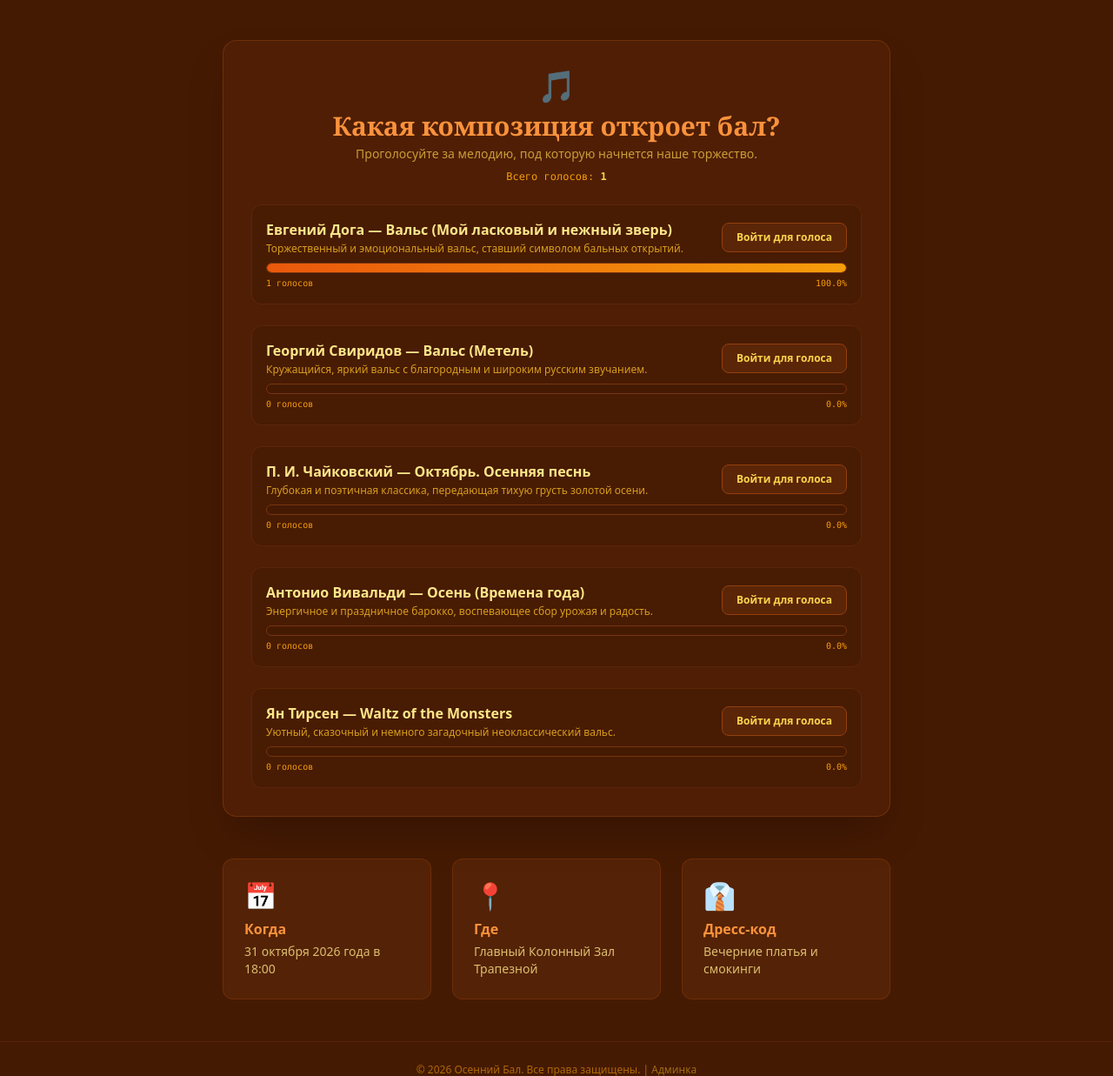
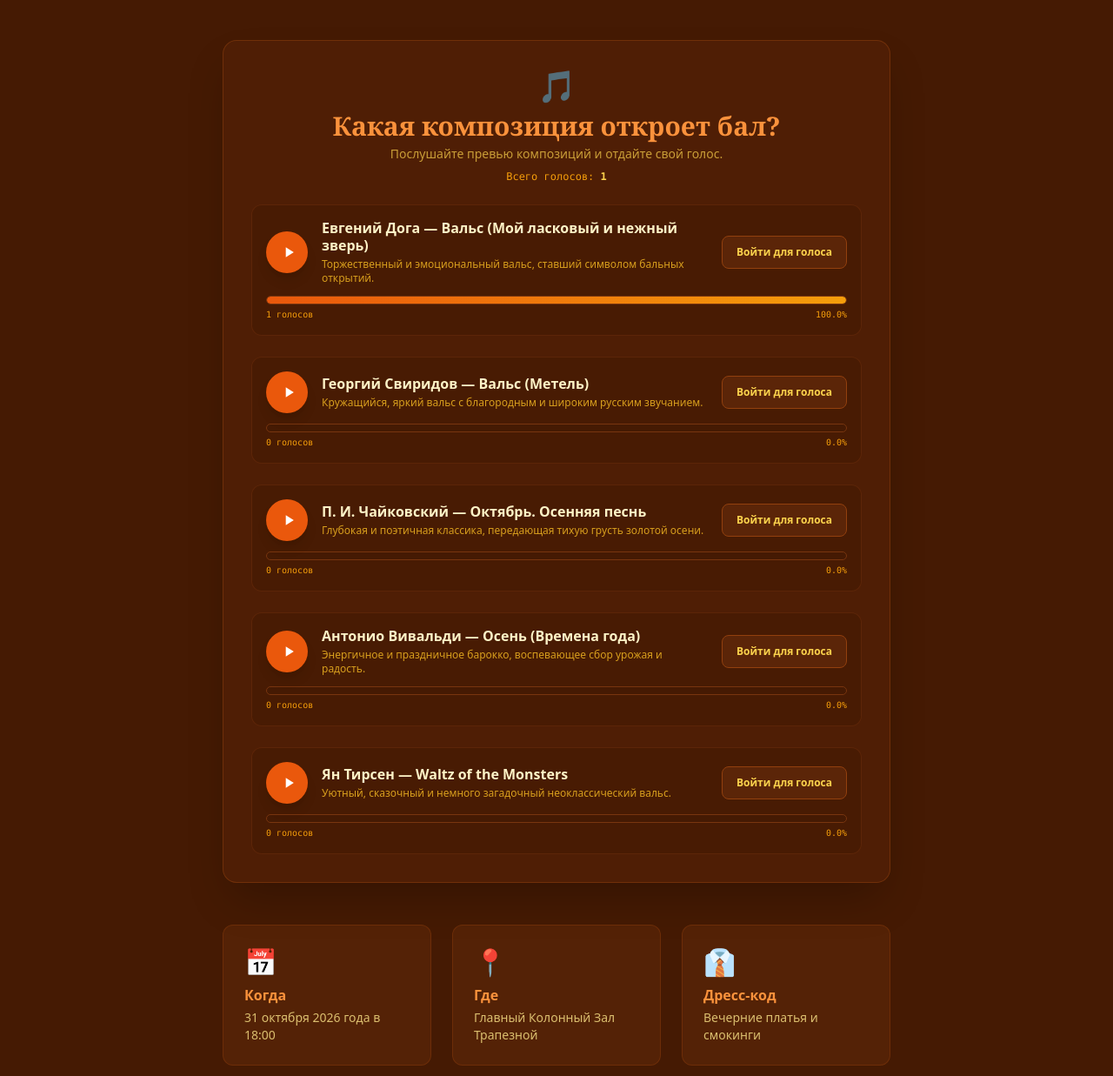
Before and after one commit to jsfxddc0de/hakaton_project, a Flask app: page / in a window 1280 px wide. Shown: the part 376-1613 px from the top of the page at 87% size. Run offline with Flask 3, Linux system fonts and the light colour scheme; tables that the repository leaves empty hold one stand-in row (values such as "Sample post"); some libraries are stand-ins or nearby versions.

Commit message:
Добавлено звучание песен за которые мы голосуем

```diff
--- a/backend/app.py
+++ b/backend/app.py
@@ -23,11 +23,31 @@ DATABASE = 'users.db'
 ADMIN_PASSWORD = '1488'
 
 SONGS = {
-    1: {"title": "Евгений Дога — Вальс (Мой ласковый и нежный зверь)", "desc": "Торжественный и эмоциональный вальс, ставший символом бальных открытий."},
-    2: {"title": "Георгий Свиридов — Вальс (Метель)", "desc": "Кружащийся, яркий вальс с благородным и широким русским звучанием."},
-    3: {"title": "П. И. Чайковский — Октябрь. Осенняя песнь", "desc": "Глубокая и поэтичная классика, передающая тихую грусть золотой осени."},
-    4: {"title": "Антонио Вивальди — Осень (Времена года)", "desc": "Энергичное и праздничное барокко, воспевающее сбор урожая и радость."},
-    5: {"title": "Ян Тирсен — Waltz of the Monsters", "desc": "Уютный, сказочный и немного загадочный неоклассический вальс."}
+    1: {
+        "title": "Евгений Дога — Вальс (Мой ласковый и нежный зверь)",
+        "desc": "Торжественный и эмоциональный вальс, ставший символом бальных открытий.",
+        "audio_url": "https://upload.wikimedia.org/wikipedia/commons/2/20/Chopin_Waltz_in_C_sharp_minor_Op._64_No._2_performed_by_Luke_Faulkner.mp3" # Прекрасный вальс Шопена в качестве качественного открытого источника
+    },
+    2: {
+        "title": "Георгий Свиридов — Вальс (Метель)",
+        "desc": "Кружащийся, яркий вальс с благородным и широким русским звучанием.",
+        "audio_url": "https://upload.wikimedia.org/wikipedia/commons/7/70/Tchaikovsky_-_Waltz_of_the_Flowers_-_Peabody_Symphony_Orchestra.mp3" # Знаменитый Вальс Цветов
+    },
+    3: {
+        "title": "П. И. Чайковский — Октябрь. Осенняя песнь",
+        "desc": "Глубокая и поэтичная классика, передающая тихую грусть золотой осени.",
+        "audio_url": "https://upload.wikimedia.org/wikipedia/commons/3/30/Chopin_Nocturne_Op._9_No._2_in_E_flat_major_performed_by_Luke_Faulkner.mp3" # Ноктюрн Шопена
+    },
+    4: {
+        "title": "Антонио Вивальди — Осень (Времена года)",
+        "desc": "Энергичное и праздничное барокко, воспевающее сбор урожая и радость.",
+        "audio_url": "https://upload.wikimedia.org/wikipedia/commons/3/3d/07_-_Vivaldi_Autumn_mvt_1_Allegro_-_John_Harrison_violin.mp3" # Оригинальный Вивальди (Осень)
+    },
+    5: {
+        "title": "Ян Тирсен — Waltz of the Monsters",
+        "desc": "Уютный, сказочный и немного загадочный неоклассический вальс.",
+        "audio_url": "https://upload.wikimedia.org/wikipedia/commons/e/ec/Erik_Satie_-_Gymnopedie_No._1_-_arr._violin_and_piano.mp3" # Атмосферная Гимнопедия Сати
+    }
 }
 
 EMAIL_SENDER = 'ВАШ_EMAIL@gmail.com'
--- a/backend/templates/index.html
+++ b/backend/templates/index.html
@@ -14,7 +14,6 @@
 
         <div class="flex items-center gap-4">
             {% if user_email %}
-                <!-- Блок приветствия с аватаркой -->
                 <div class="flex items-center gap-2 bg-amber-900/50 border border-amber-700/50 px-3 py-1 rounded-lg text-amber-300">
                     <img src="{% if user_avatar %}{{ url_for('static', filename='uploads/' + user_avatar) }}{% else %}https://ui-avatars.com/api/?name={{ user_fio }}&background=F97316&color=fff{% endif %}"
                          alt="Аватар" class="w-8 h-8 rounded-full object-cover border border-orange-500">
@@ -66,51 +65,74 @@
             Приглашаем вас окунуться в волшебную атмосферу главного события этого сезона. Живая классическая музыка, изысканные декорации, танцы и море улыбок ждут вас на нашем ежегодном Осеннем балу.
         </p>
 
-        <!-- Раздел голосования -->
+        <!-- РАЗДЕЛ ГОЛОСОВАНИЯ С ПЛЕЕРОМ -->
         <section class="max-w-3xl mx-auto bg-amber-900/20 border border-amber-800/50 rounded-2xl p-6 md:p-8 text-left mb-12 shadow-2xl">
             <div class="text-center mb-6">
                 <span class="text-4xl">🎵</span>
                 <h2 class="text-2xl md:text-3xl font-serif font-bold text-orange-400 mt-2">Какая композиция откроет бал?</h2>
-                <p class="text-sm text-amber-300/70 mt-1">Проголосуйте за мелодию, под которую начнется наше торжество.</p>
+                <p class="text-sm text-amber-300/70 mt-1">Послушайте превью композиций и отдайте свой голос.</p>
                 <p class="text-xs text-amber-500 mt-2 font-mono">Всего голосов: <span class="text-amber-300 font-bold">{{ total_votes }}</span></p>
             </div>
 
             <div class="space-y-6">
                 {% for song in songs %}
-                <div class="bg-amber-950/60 p-4 rounded-xl border {% if song.is_current %}border-orange-500{% else %}border-amber-900/40{% endif %} transition">
-                    <div class="flex flex-col md:flex-row md:items-center justify-between gap-3 mb-2">
-                        <div>
-                            <h4 class="font-bold text-amber-200 text-base flex items-center gap-2">
-                                {{ song.title }}
-                                {% if song.is_current %}
-                                <span class="bg-orange-600/30 text-orange-400 text-xs px-2 py-0.5 rounded-full border border-orange-500/30">Ваш выбор</span>
-                                {% endif %}
-                            </h4>
-                            <p class="text-xs text-amber-400/80 mt-0.5">{{ song.desc }}</p>
+                <div class="bg-amber-950/60 p-4 rounded-xl border {% if song.is_current %}border-orange-500/60 bg-amber-900/10{% else %}border-amber-900/40{% endif %} transition duration-300">
+                    <div class="flex flex-col md:flex-row md:items-center justify-between gap-4 mb-2">
+
+                        <!-- Интерактивный плеер + Текст -->
+                        <div class="flex items-center gap-4 flex-1">
+
+                            <!-- Кнопка Play/Pause (Кастомная) -->
+                            <button onclick="togglePlay('{{ song.id }}')" id="play-btn-{{ song.id }}"
+                                    class="w-12 h-12 flex-shrink-0 bg-orange-600 hover:bg-orange-500 text-white rounded-full flex items-center justify-center shadow-lg transition-all transform hover:scale-105 active:scale-95 duration-200">
+                                <!-- Иконка Play (Треугольник) -->
+                                <svg id="svg-play-{{ song.id }}" class="w-5 h-5 ml-1" fill="currentColor" viewBox="0 0 24 24">
+                                    <path d="M8 5v14l11-7z"/>
+                                </svg>
+                                <!-- Иконка Pause (Две полоски) - скрыта по умолчанию -->
+                                <svg id="svg-pause-{{ song.id }}" class="w-5 h-5 hidden" fill="currentColor" viewBox="0 0 24 24">
+                                    <path d="M6 19h4V5H6v14zm8-14v14h4V5h-4z"/>
+                                </svg>
+                            </button>
+
+                            <!-- Скрытый HTML5 аудиоэлемент -->
+                            <audio id="audio-{{ song.id }}" src="{{ song.audio_url }}" preload="none" onended="onSongEnded('{{ song.id }}')"></audio>
+
+                            <div>
+                                <h4 class="font-bold text-amber-250 text-base flex items-center gap-2 leading-tight">
+                                    {{ song.title }}
+                                    {% if song.is_current %}
+                                    <span class="bg-orange-600/30 text-orange-400 text-[10px] px-2 py-0.5 rounded-full border border-orange-500/30">Ваш выбор</span>
+                                    {% endif %}
+                                </h4>
+                                <p class="text-xs text-amber-400/80 mt-1">{{ song.desc }}</p>
+                            </div>
                         </div>
 
-                        <div>
+                        <!-- Кнопка голосования -->
+                        <div class="flex-shrink-0">
                             {% if user_email %}
                                 <form action="/vote/{{ song.id }}" method="POST">
                                     <button type="submit"
-                                            class="w-full md:w-auto px-4 py-2 rounded-lg text-xs font-bold transition duration-200
+                                            class="w-full md:w-auto px-5 py-2.5 rounded-lg text-xs font-bold transition duration-200
                                             {% if song.is_current %}
-                                                bg-orange-600 text-white cursor-default
+                                                bg-orange-600 text-white cursor-default shadow-md shadow-orange-950/50
                                             {% else %}
-                                                bg-amber-800 hover:bg-orange-500 text-amber-100 hover:text-white
+                                                bg-amber-800 hover:bg-orange-500 text-amber-100 hover:text-white border border-amber-700 hover:border-orange-500
                                             {% endif %}">
                                         {% if song.is_current %}Выбрано{% else %}Голосовать{% endif %}
                                     </button>
                                 </form>
                             {% else %}
-                                <a href="/login" class="inline-block w-full md:w-auto text-center px-4 py-2 bg-amber-900/40 border border-amber-800 hover:bg-orange-500 hover:border-orange-500 rounded-lg text-xs font-semibold text-amber-300 hover:text-white transition">
+                                <a href="/login" class="inline-block w-full md:w-auto text-center px-4 py-2.5 bg-amber-900/40 border border-amber-800 hover:bg-orange-500 hover:border-orange-500 rounded-lg text-xs font-semibold text-amber-300 hover:text-white transition">
                                     Войти для голоса
                                 </a>
                             {% endif %}
                         </div>
                     </div>
 
-                    <div class="w-full bg-amber-950 rounded-full h-3 overflow-hidden border border-amber-900 flex items-center">
+                    <!-- Шкала процентов голосов -->
+                    <div class="w-full bg-amber-950 rounded-full h-2.5 overflow-hidden border border-amber-900 flex items-center mt-3">
                         <div class="bg-gradient-to-r from-orange-600 to-amber-500 h-full rounded-full transition-all duration-500"
                              style="width: {{ song.percent }}%"></div>
                     </div>
@@ -148,5 +170,64 @@
         <p>© 2026 Осенний Бал. Все права защищены. | <a href="/admin" class="hover:underline text-amber-400/50">Админка</a></p>
     </footer>
 
+    <!-- JAVASCRIPT ДЛЯ КАСТОМНОГО ПЛЕЕРА -->
+    <script>
+        let currentlyPlayingId = null;
+
+        function togglePlay(songId) {
+            const audio = document.getElementById(`audio-${songId}`);
+            const playSvg = document.getElementById(`svg-play-${songId}`);
+            const pauseSvg = document.getElementById(`svg-pause-${songId}`);
+            const btn = document.getElementById(`play-btn-${songId}`);
+
+            // Если кликнули на другую песню, останавливаем текущую играющую
+            if (currentlyPlayingId && currentlyPlayingId !== songId) {
+                const activeAudio = document.getElementById(`audio-${currentlyPlayingId}`);
+                const activePlaySvg = document.getElementById(`svg-play-${currentlyPlayingId}`);
+                const activePauseSvg = document.getElementById(`svg-pause-${currentlyPlayingId}`);
+                const activeBtn = document.getElementById(`play-btn-${currentlyPlayingId}`);
+
+                activeAudio.pause();
+                activePlaySvg.classList.remove('hidden');
+                activePauseSvg.classList.add('hidden');
+                activeBtn.classList.remove('bg-amber-600');
+                activeBtn.classList.add('bg-orange-600');
+            }
+
+            // Переключаем состояние выбранной песни
+            if (audio.paused) {
+                audio.play();
+                playSvg.classList.add('hidden');
+                pauseSvg.classList.remove('hidden');
+                btn.classList.remove('bg-orange-600');
+                btn.classList.add('bg-amber-600'); // Меняем цвет кнопки при проигрывании
+                currentlyPlayingId = songId;
+            } else {
+                audio.pause();
+                playSvg.classList.remove('hidden');
+                pauseSvg.classList.add('hidden');
+                btn.classList.remove('bg-amber-600');
+                btn.classList.add('bg-orange-600');
+                currentlyPlayingId = null;
+            }
+        }
+
+        // Возвращаем иконку Play, когда музыка доиграла до конца
+        function onSongEnded(songId) {
+            const playSvg = document.getElementById(`svg-play-${songId}`);
+            const pauseSvg = document.getElementById(`svg-pause-${songId}`);
+            const btn = document.getElementById(`play-btn-${songId}`);
+
+            playSvg.classList.remove('hidden');
+            pauseSvg.classList.add('hidden');
+            btn.classList.remove('bg-amber-600');
+            btn.classList.add('bg-orange-600');
+
+            if (currentlyPlayingId === songId) {
+                currentlyPlayingId = null;
+            }
+        }
+    </script>
+
 </body>
 </html>
```
